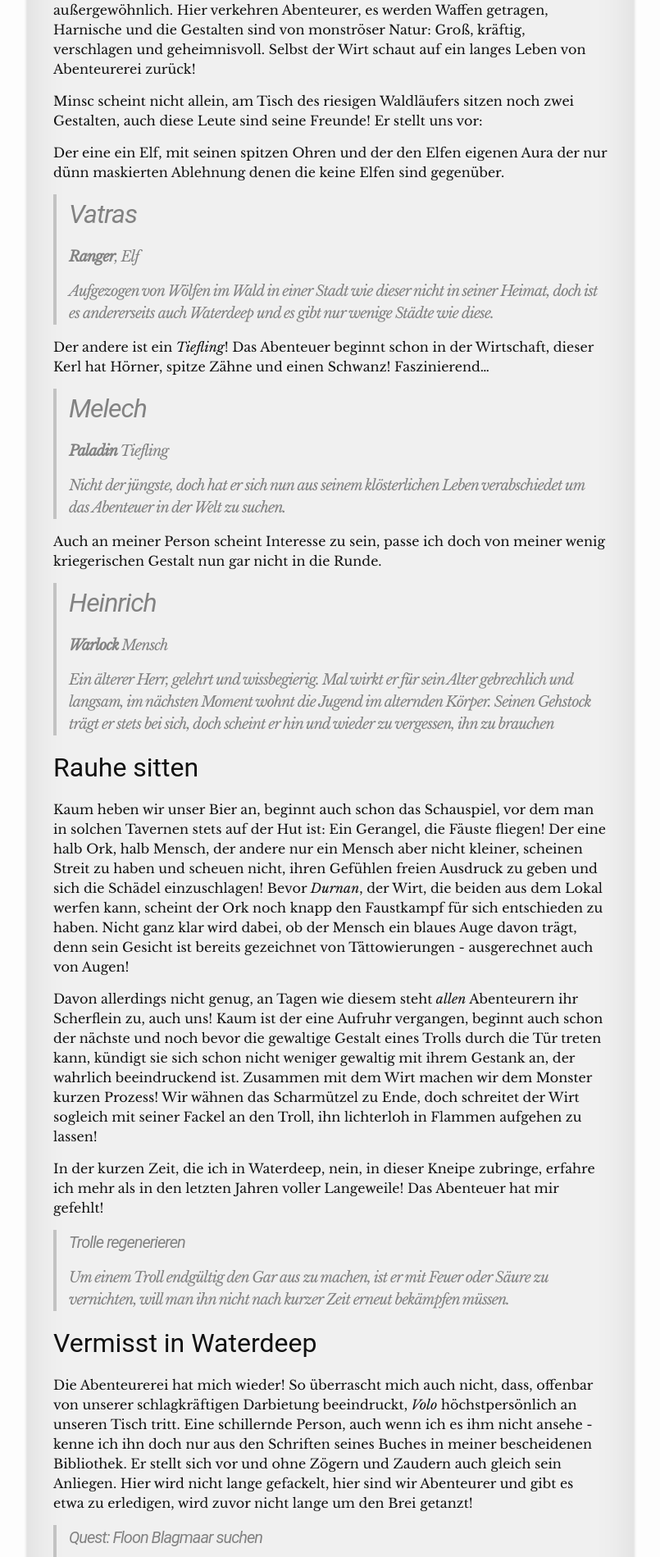
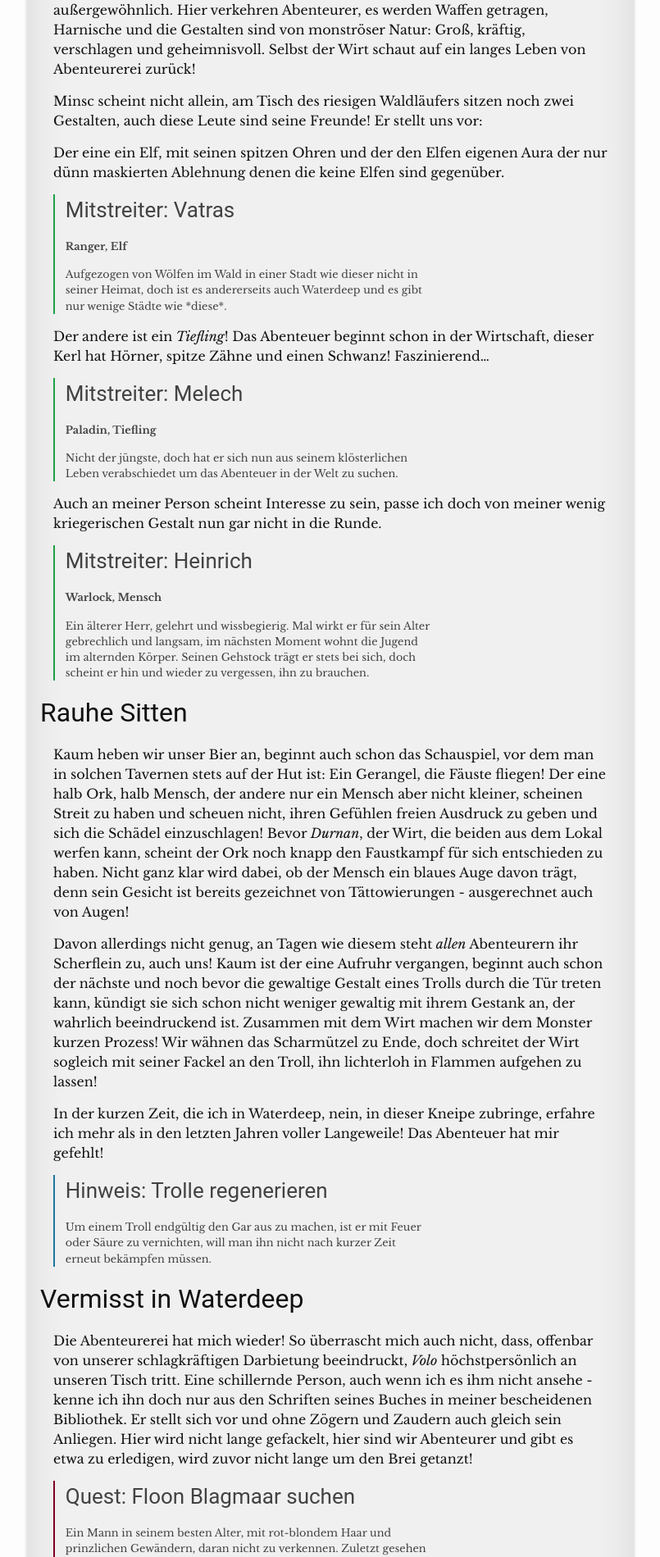
Before and after one commit to Wayneoween/dnd5e_story_wdh, a Jekyll site: the page built from _posts/2019-06-30-willkommen-in-waterdeep.md, in a window 1280 px wide. Shown: the part 385-2284 px from the top of the page at 82% size, without its empty margins (237-1042 px from the left). Built offline with Jekyll 4.4.1, drawn with Linux system fonts in a browser that asks for light colours; some web fonts are replaced; our own code applies the rules of GitHub Pages for plain Markdown files; some of the changed text lies outside the part shown.

Commit message:
infoboxen für Charaktere, Hints und Quests

```diff
--- a/_posts/2019-06-30-willkommen-in-waterdeep.md
+++ b/_posts/2019-06-30-willkommen-in-waterdeep.md
@@ -25,35 +25,38 @@ zwei Gestalten, auch diese Leute sind seine Freunde! Er stellt uns vor:
 Der eine ein Elf, mit seinen spitzen Ohren und der den Elfen eigenen Aura der
 nur dünn maskierten Ablehnung denen die keine Elfen sind gegenüber.
 
-> ## Vatras
-> **Ranger**, Elf
->
-> Aufgezogen von Wölfen im Wald in einer Stadt wie dieser nicht in seiner
-> Heimat, doch ist es andererseits auch Waterdeep und es gibt nur wenige Städte
-> wie *diese*.
+<div class="infobox char">
+<h3>Vatras</h3>
+<p class="class">Ranger, Elf</p>
+<p>Aufgezogen von Wölfen im Wald in einer Stadt wie dieser nicht in seiner
+Heimat, doch ist es andererseits auch Waterdeep und es gibt nur wenige Städte
+wie *diese*.</p>
+</div>
 
 
 Der andere ist ein *Tiefling*! Das Abenteuer beginnt schon in der Wirtschaft,
 dieser Kerl hat Hörner, spitze Zähne und einen Schwanz! Faszinierend…
 
-> ## Melech
->**Paladin** Tiefling
->
-> Nicht der jüngste, doch hat er sich nun aus seinem klösterlichen Leben
-> verabschiedet um das Abenteuer in der Welt zu suchen.
+<div class="infobox char">
+<h3>Melech</h3>
+<p class="class">Paladin, Tiefling</p>
+<p>Nicht der jüngste, doch hat er sich nun aus seinem klösterlichen Leben
+verabschiedet um das Abenteuer in der Welt zu suchen.</p>
+</div>
 
 Auch an meiner Person scheint Interesse zu sein, passe ich doch von meiner
 wenig kriegerischen Gestalt nun gar nicht in die Runde.
 
-> ## Heinrich
-> **Warlock** Mensch
->
-> Ein älterer Herr, gelehrt und wissbegierig. Mal wirkt er für sein Alter
-> gebrechlich und langsam, im nächsten Moment wohnt die Jugend im alternden
-> Körper. Seinen Gehstock trägt er stets bei sich, doch scheint er hin und wieder
-> zu vergessen, ihn zu brauchen
+<div class="infobox char">
+<h3>Heinrich</h3>
+<p class="class">Warlock, Mensch</p>
+<p>Ein älterer Herr, gelehrt und wissbegierig. Mal wirkt er für sein Alter
+gebrechlich und langsam, im nächsten Moment wohnt die Jugend im alternden
+Körper. Seinen Gehstock trägt er stets bei sich, doch scheint er hin und wieder
+zu vergessen, ihn zu brauchen.</p>
+</div>
 
-## Rauhe sitten
+## Rauhe Sitten
 
 Kaum heben wir unser Bier an, beginnt auch schon das Schauspiel, vor dem man
 in solchen Tavernen stets auf der Hut ist: Ein Gerangel, die Fäuste fliegen!
@@ -78,9 +81,11 @@ In der kurzen Zeit, die ich in Waterdeep, nein, in dieser Kneipe zubringe,
 erfahre ich mehr als in den letzten Jahren voller Langeweile! Das Abenteuer
 hat mir gefehlt!
 
-> #### Trolle regenerieren
-> Um einem Troll endgültig den Gar aus zu machen, ist er mit Feuer oder Säure
-> zu vernichten, will man ihn nicht nach kurzer Zeit erneut bekämpfen müssen.
+<div class="infobox hint">
+<h3>Trolle regenerieren</h3>
+<p>Um einem Troll endgültig den Gar aus zu machen, ist er mit Feuer oder Säure
+zu vernichten, will man ihn nicht nach kurzer Zeit erneut bekämpfen müssen.</p>
+</div>
 
 
 ## Vermisst in Waterdeep
@@ -94,13 +99,14 @@ und Zaudern auch gleich sein Anliegen. Hier wird nicht lange gefackelt, hier
 sind wir Abenteurer und gibt es etwa zu erledigen, wird zuvor nicht lange um
 den Brei getanzt!
 
-> #### Quest: Floon Blagmaar suchen
-> Ein Mann in seinem besten Alter, mit rot-blondem Haar und prinzlichen
-> Gewändern, daran nicht zu verkennen. Zuletzt gesehen im *Skewered Dragon* ist
-> er nun vermisst.
->
-> **Belohnung** 10 Goldene Drachen pp. sofort,
-> 100 goldene Drachen pp. nach Erledigung des Auftrags.
+<div class="infobox quest">
+<h3>Floon Blagmaar suchen</h3>
+<p>Ein Mann in seinem besten Alter, mit rot-blondem Haar und prinzlichen
+Gewändern, daran nicht zu verkennen. Zuletzt gesehen im *Skewered Dragon* ist
+er nun vermisst.</p>
+<p class="reward">10 Goldene Drachen pp. sofort,<br />100 goldene Drachen pp. nach
+Erledigung des Auftrags.</p>
+</div>
 
 Meine neuen Freunde und ich zögern ebenso wenig und machen uns sogleich auf,
 den vermissten Freund des Volo zu suchen. Nicht weit sind wir gekommen, wird
@@ -120,11 +126,6 @@ von Waterdeep vor etwa drei Tagen von etwa fünf finsteren Gestalten
 den Docks, das von außen von einer Schlange geziert wird. Wir machen uns auf
 den Weg!
 
-<img
-src='https://vignette.wikia.nocookie.net/forgottenrealms/images/4/49/5e_Zhentarim_Symbol.png/revision/latest/scale-to-width-down/297?cb=20181102094601' />
-
-Wappen der *Zhentarim*
-
 In das Lagerhaus führt kein Weg hinein, die Tür ist versperrt und auf unser
 naives Klopfen wird uns nicht geöffnet. Wir sehen uns um, niemand scheint
 greifbar für Erkundigungen. Was liegt also näher als zurück zum wunderlichen
@@ -143,16 +144,11 @@ angreifen. Sie scheinen ebenfalls nicht hier herein zu gehören, zumindest
 lassen die Spuren des vorherigen Kampfes keinen anderen Schluss zu. Wir
 überwältigen drei und fesseln einen.
 
-<img src="https://vignette.wikia.nocookie.net/forgottenrealms/images/4/42/Xanathar%27sThieves%27GuildSymbol.jpg/revision/latest?cb=20140610025505" style="width:95px; margin: 0 auto;" />
-
-Wappen von *Xanathars Gilde*
-
 Nebst drei toter Vögel gibt es hier noch sieben tote Männer, die eine
-Tättowierung eines Kreises mit zehn Speichen ziert sowie fünf tote Männer,
-auf die bestens die Beschreibung der Entführer passt. Schuld sind wir nur am
-Tod der Vögel, alle anderen waren schon so, als wir hier herein kamen. Und so
-wirklich Schuld tragen wir am Tod der Vögel auch nicht, schließlich haben
-diese
+Tättowierung eines Kreises mit zehn Speichen ziert sowie fünf tote Männer, auf
+die bestens die Beschreibung der Entführer passt. Schuld sind wir nur am Tod
+der Vögel, alle anderen waren schon so, als wir hier herein kamen. Und so
+wirklich Schuld tragen wir am Tod der Vögel auch nicht, schließlich haben diese
 *angefangen*.
 
 Der gefesselte Vogel stellt sich nicht als Meister des Diskurs und der
@@ -169,8 +165,10 @@ vielleicht an den *Stone of Golorr* herankommen könnte, der sich im Besitz
 seines Vaters befindet. Er vermutet, wohin sie *Floon* gebracht haben:
 
 
-> #### Hinweis: Floon Blagmaar suchen
-> Floon ist in ein *underground lair* verschleppt worden.
+<div class="infobox hint">
+<h3>Floon Blagmaar suchen</h3>
+<p>Floon ist in ein *underground lair* verschleppt worden.</p>
+</div>
 
 ## Recht und Ordnung
 
--- a/_sass/custom.scss
+++ b/_sass/custom.scss
@@ -1,3 +1,7 @@
+.post-content > h2, .post-content > h3 {
+    position: relative;
+    left: -0.5em;
+}
 /* overwrite upstream theme */
 .post-list > li:not(:first-child) {
     border-top: none !important;
@@ -31,3 +35,43 @@
     display: block;
     float: left;
 }
+
+.infobox {
+    font-size: 0.8em;
+    width: 66%;
+    padding-left: 1em;
+    color: $grey-color-dark;
+}
+.quest {
+    border-left: 2px solid #800020;
+    h3 {
+        &:before {
+            content: "Quest: ";
+        }
+    }
+    .reward {
+        &:before {
+            content: "Belohnung: ";
+            font-weight: 700;
+        }
+    }
+}
+.hint {
+    border-left: 2px solid #1D769F;
+    h3 {
+        &:before {
+            content: "Hinweis: ";
+        }
+    }
+}
+.char {
+    border-left: 2px solid #1D9F46;
+    h3 {
+        &:before {
+            content: "Mitstreiter: ";
+        }
+    }
+    .class {
+        font-weight: bold;
+    }
+}
```
Also changed, not shown: _posts/2019-07-01-halb-und-halb.md (+6 -5 lines), _posts/2019-08-19-glueck-allein.md (+53 -11 lines).
